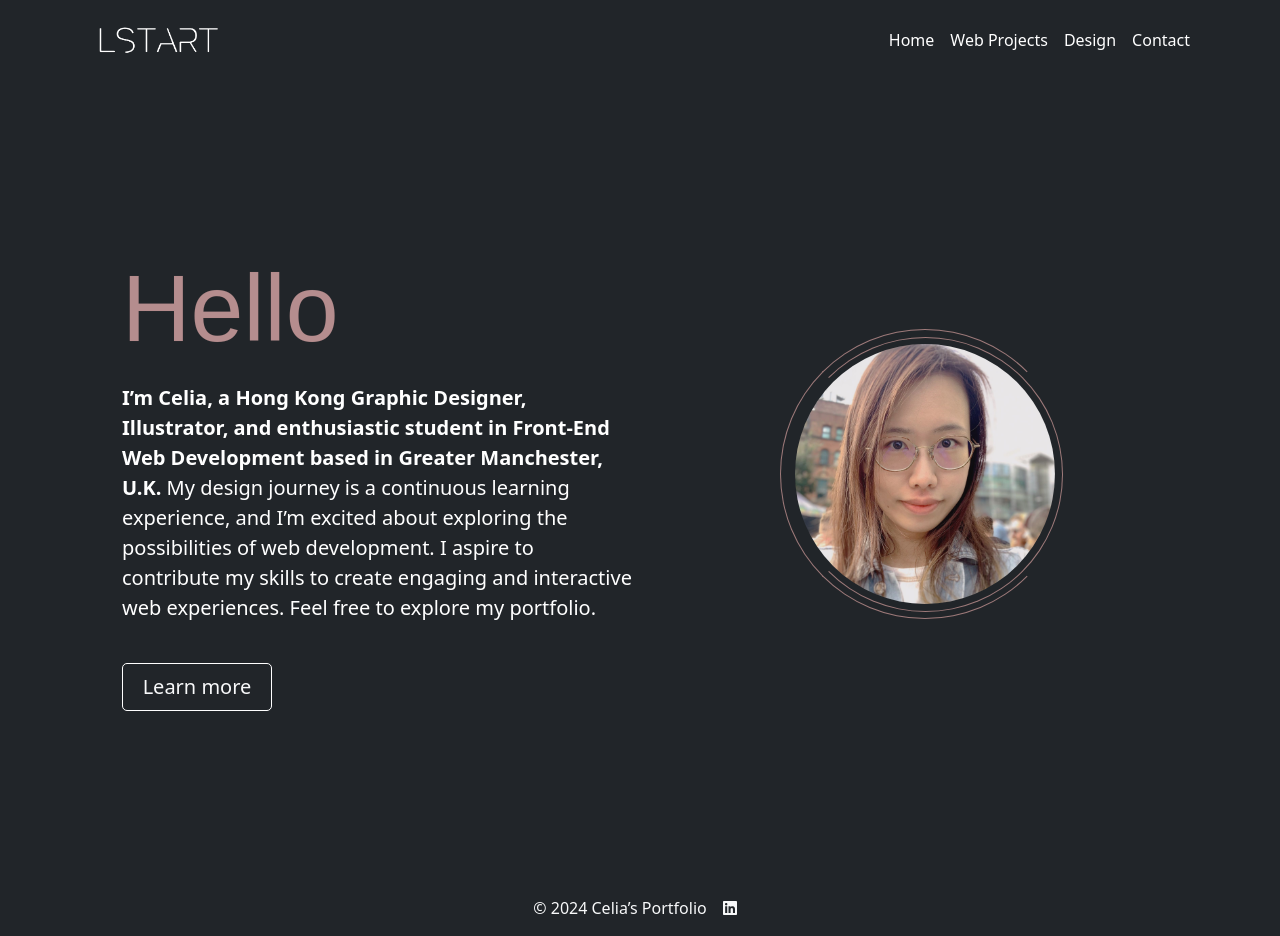
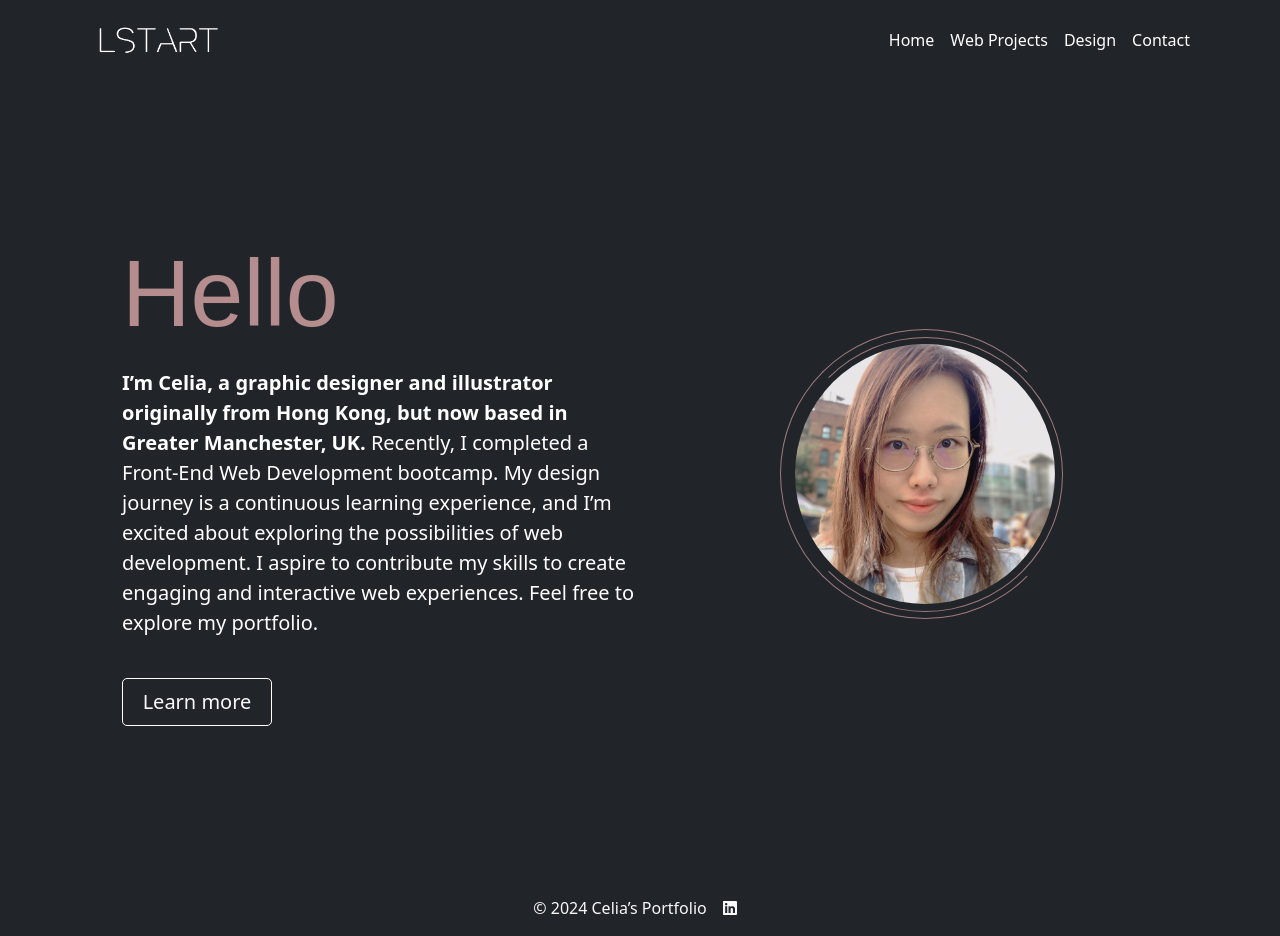
Before and after one commit to celia103/Portfolio, a React (Vite) app: page / in a window 1280 px wide. Built offline with nearby package versions, Linux system fonts and the light colour scheme; the HTML template or start-up script is replaced by a standard one; a web font is replaced by a local one.

Commit message:
homepage info update

```diff
--- a/src/pages/Home.jsx
+++ b/src/pages/Home.jsx
@@ -12,7 +12,6 @@ function Home() {
 				<div className="row">
 					<div className="col-md-6">
 						<main className="d-flex w-100 h-100 p-3 mx-auto flex-column px-3 ms-md-4">
-
 							{/* Text section */}
 							<div>
 								<svg>
@@ -24,14 +23,14 @@ function Home() {
 
 							<p className="lead">
 								<span className="fw-bold">
-									I&rsquo;m Celia, a Hong Kong Graphic Designer, Illustrator, and
-									enthusiastic student in Front-End Web Development based in Greater
-									Manchester, U.K.
+									I&rsquo;m Celia, a graphic designer and illustrator originally from
+									Hong Kong, but now based in Greater Manchester, UK.
 								</span>{" "}
-								My design journey is a continuous learning experience, and I&rsquo;m
-								excited about exploring the possibilities of web development. I aspire
-								to contribute my skills to create engaging and interactive web
-								experiences. Feel free to explore my portfolio.
+								Recently, I completed a Front-End Web Development bootcamp. My design
+								journey is a continuous learning experience, and I&rsquo;m excited about
+								exploring the possibilities of web development. I aspire to contribute
+								my skills to create engaging and interactive web experiences. Feel free
+								to explore my portfolio.
 							</p>
 
 							<p className="lead">
```
